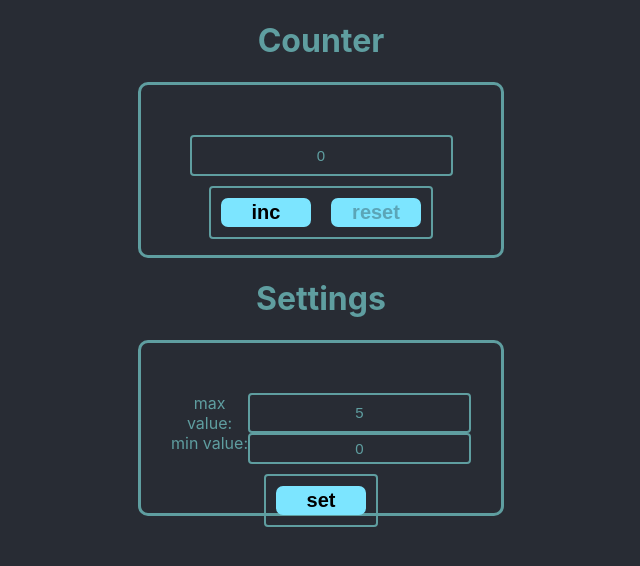
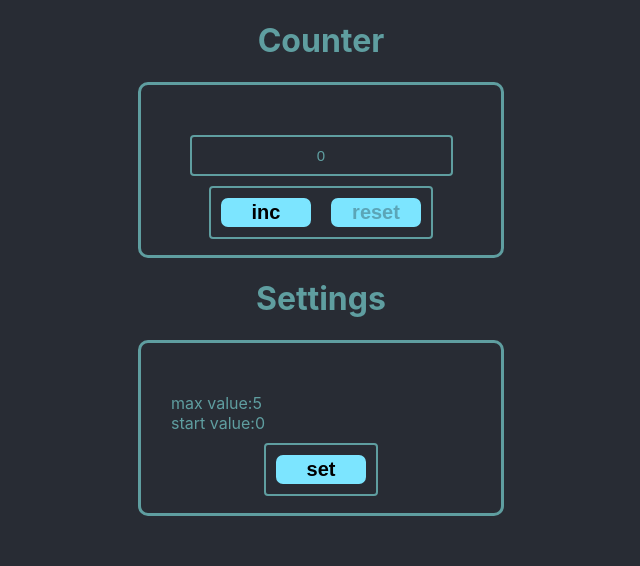
Before and after one commit to NastyaZhilko/Counter-new, a React (Create React App) app: page / in a window 1280 px wide. Shown: the top 566 px of the page, without its empty margins (319-959 px from the left). Built offline with nearby package versions, Linux system fonts and the light colour scheme.

Commit message:
second commit

```diff
--- a/src/App.tsx
+++ b/src/App.tsx
@@ -2,37 +2,47 @@ import React, {useState} from 'react';
 import s from './App.module.css';
 import {ButtonComp} from "./Components/Button";
 import {InputComp} from "./Components/Input";
-import {InputSettingComp} from "./Components/InputSetting";
+import {InputMinComp, InputMaxComp} from "./Components/InputSetting";
 
 
+type CounterType = {
+    id: number
+    minValue: number
+    maxValue: number
+}
+
 function App() {
+
+    const [counter, setCounter] = useState<CounterType>({id: 1, minValue: 0, maxValue: 5})//создала объект коунтер
+
     const [value, setValue] = useState<number>(0)
-    const minValue: number = 0;
-    const maxValue: number = 5;
+    let minValue: number = counter.minValue; //инициализационное значение приравниваю значению в объекте
+    let maxValue: number = counter.maxValue; //инициализационное значение приравниваю значению в объекте
 
-    const [newMaxValue, setNewMaxValue]=useState<number>(maxValue)
-   //const newMaxValueMax: number > newMinValue;
-
-    const [newMinValue, setNewMinValue]=useState<number>(minValue)
-    const newMinValueMin: number = 0;
-
-
+    const changeInValueMin = (newValue: number) => {
+        counter.minValue = newValue
+        setCounter({...counter})
+    }//меняем стартовое значение
+    const changeInValueMax = (newValue: number) => {
+        counter.maxValue = newValue
+        setCounter({...counter})
+    }//меняем максимальное значение
     const incButton = () => {
         if (minValue <= value && value < maxValue) {
             setValue(value + 1)
         }
-    }
+    }//увеличиваем значение на 1 при нажание ни кнопку "inc"
+
     const resetButton = () => {
         setValue(minValue)
-    }
+    }//возвращаем стартовое значение при нажатии на кнопку "reset"
     const setButton = () => {
-        setValue(minValue)
-    }
+        setValue(counter.minValue)
+    }//отправляем новое стартовое значение в соунтер
 
-
-    const disabledIncButton = (value: number) => !!(value === maxValue)
-    const disabledResetButton = (value: number) => !!(value === 0)
-    const disabledSetButton = (value: number) => !!(value < 0)
+    const disabledIncButton = (value: number) => !!(value === maxValue) //дизэйблим кнопку "inc" при достижении макс.значения
+    const disabledResetButton = (value: number) => !!(value === minValue)//дизэйблим кнопку "reset" при минимальном значении в инпуте
+    const disabledSetButton = (value: number) => !!(value < 0 && maxValue === minValue) //дизэйблим кнопку "set" при минимальном значении в инпуте
 
     return (
         <div className={s.App}>
@@ -43,7 +53,6 @@ function App() {
                         value={value}
                         maxValue={maxValue}
                     />
-
                     <div className={s.Button}>
                         <ButtonComp
                             clickOnButton={incButton}
@@ -52,7 +61,6 @@ function App() {
                             disabledButton={disabledIncButton}
                         />
                         <ButtonComp
-
                             clickOnButton={resetButton}
                             title={'reset'}
                             value={value}
@@ -61,16 +69,21 @@ function App() {
                     </div>
                 </div>
             </div>
+
+
             <div>
                 <h1>Settings</h1>
                 <div className={s.body}>
-                    <InputSettingComp
-                        value={newMaxValue}
+                    <InputMaxComp
+                        value={counter.maxValue}
                         title={'max value: '}
+                        changeInValueMax={changeInValueMax}
                     />
-                    <InputSettingComp
-                        value={newMinValue}
-                        title={'min value: '}
+                    <InputMinComp
+                        value={counter.minValue}
+                        title={'start value: '}
+                        changeInValueMin={changeInValueMin}
+
                     />
 
                     <div className={s.Button}>
@@ -86,7 +99,7 @@ function App() {
             </div>
         </div>
     );
-
 }
 
+
 export default App;
--- /dev/null
+++ b/src/Components/EditableSpan.tsx
@@ -0,0 +1,30 @@
+import React, {ChangeEvent, useState} from 'react';
+import s from "./InputSetting.module.css";
+
+
+export type EditableSpanType = {
+    value: number
+    onChange: (newValue:number)=>void
+}
+
+export const EditableSpan = (props: EditableSpanType) => {
+    let [editMode, setEditMode] = useState(false);
+    let [value, setValue] = useState(props.value)
+
+    const activateEditMode = () => {
+        setEditMode(true);
+        setValue(props.value);
+    }
+    const activateViewMode=()=>{
+    setEditMode(false)
+        props.onChange(value)
+}
+
+    const changeValue = (e: ChangeEvent<HTMLInputElement>) => {
+        setValue(Number(e.currentTarget.value))
+    }
+
+    return editMode
+        ? <input value={value} onChange={changeValue} onBlur={activateViewMode} type={'number'} className={(props.value < 0) ? s.disabled : s.active}/>
+        : <span onClick={activateEditMode}>{props.value}</span>
+}
--- a/src/Components/InputSetting.tsx
+++ b/src/Components/InputSetting.tsx
@@ -1,23 +1,46 @@
-import React from 'react';
+import React, {ChangeEvent, useState} from 'react';
 import s from './InputSetting.module.css';
+import {EditableSpan} from "./EditableSpan";
 
-export type InputCompType = {
+export type InputMinCompType = {
+    title: string
+    value: number
+    changeInValueMin: (newValueMin: number) => void
+}
+export type InputMaxCompType = {
     value: number
     title: string
-    //changeValue:(value:number)=>void
+    changeInValueMax:(newValueMax: number) => void
 }
-export const InputSettingComp = (props: InputCompType) => {
-    const changeValue=()=>{
 
+export const InputMinComp = (props: InputMinCompType) => {
+    const onChangeHandlerMin = (newValue: number) => {
+        props.changeInValueMin(newValue)
     }
 
     return (
         <div className={s.block}>
             <span>{props.title}</span>
-            <input className={(props.value < 0) ? s.disabled : s.active}
-                   onChange={changeValue}
+           {/* <input className={(props.value < 0) ? s.disabled : s.active}
                    value={props.value}
-            />
+                //onChange={onChangeHandler} type={'number'}
+            />*/}
+            <EditableSpan  value={props.value} onChange={onChangeHandlerMin}/>
         </div>
     )
 }
+export const InputMaxComp = (props: InputMaxCompType) => {
+    const onChangeHandlerMax = (newValue:number) => {
+        props.changeInValueMax(newValue)
+    }
+return (
+        <div className={s.block}>
+            <span>{props.title}</span>
+           {/* <input className={(props.value < 0) ? s.disabled : s.active}
+                   //onChange={changeValue}
+                   value={props.value}
+                   type={'number'}*/}
+            <EditableSpan value={props.value} onChange={onChangeHandlerMax}/>
+        </div>
+    )
+}
```
Also changed, not shown: src/Components/EditableSpan.module.css (added, +20 -0 lines).
